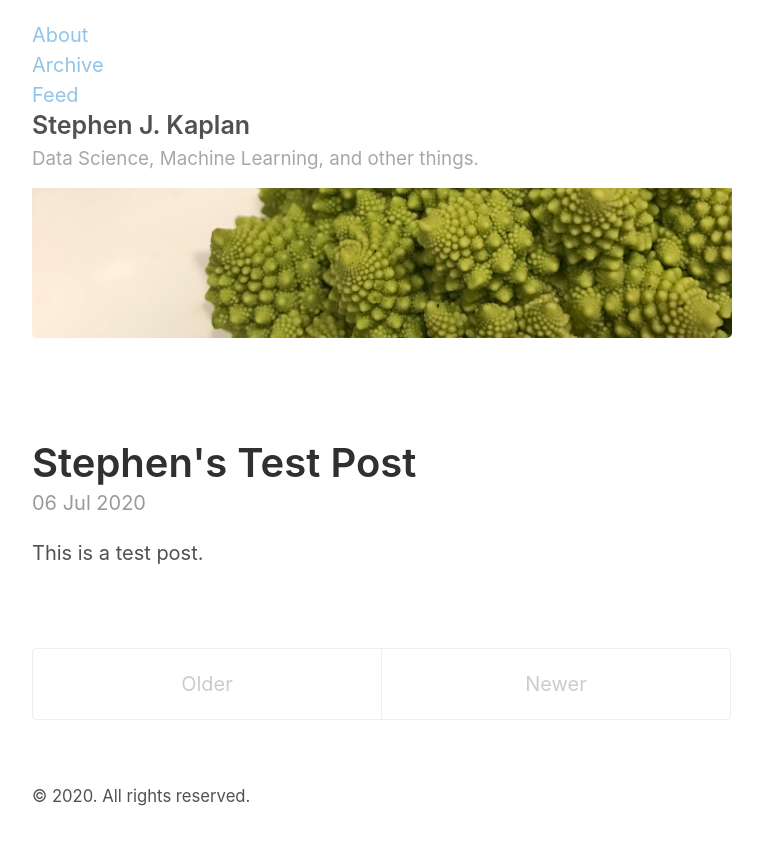
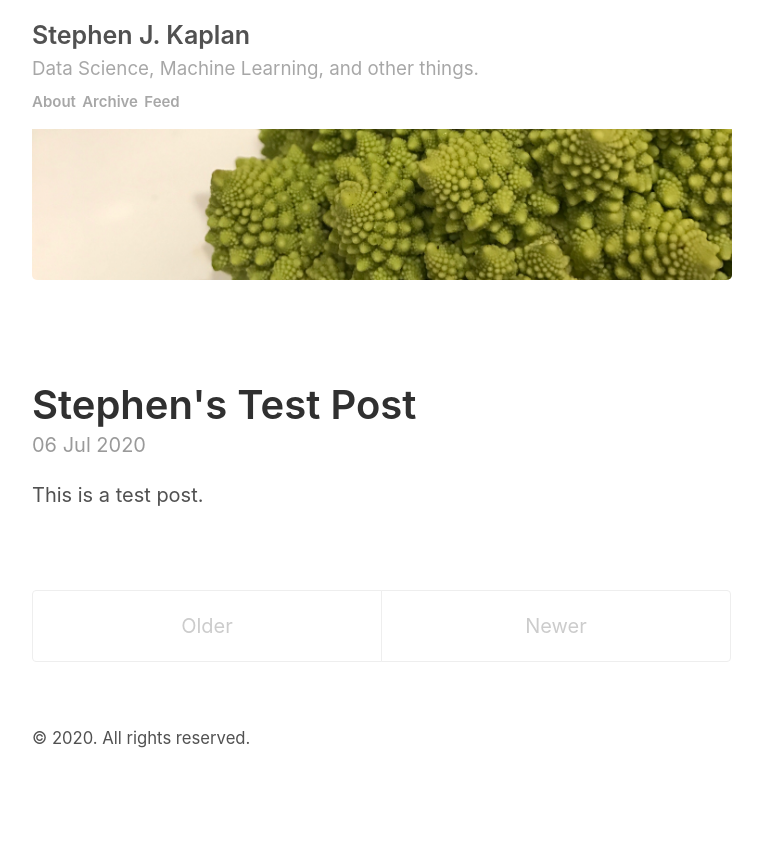
Before and after one commit to stephenjkaplan/stephenjkaplan.github.io, a Jekyll site: the page built from index.html, in a window 1280 px wide. Shown: the top 845 px of the page, without its empty margins (258-1021 px from the left). Built offline with Jekyll 4.4.1, drawn with Linux system fonts in a browser that asks for light colours; the list of posts is cut into pages by our own code.

Commit message:
header format

```diff
--- a/_layouts/default.html
+++ b/_layouts/default.html
@@ -8,12 +8,12 @@
     <div class="container content">
 
       <header class="masthead">
-        {% for page in site.pages_list %}
-        <div class="navigation"><a href="{{ page[1]  }}">{{page[0]    }}</a></div>
-        {% endfor %}
         <h3 class="masthead-title">
           <a href="{{ site.baseurl }}/" title="Home">{{ site.title }}</a><br>
           <small>{{ site.tagline }}</small><br>
+          {% for page in site.pages_list %}
+            <navigation><a href="{{ page[1]  }}">{{page[0]    }}</a></navigation>
+          {% endfor %}
         </h3>
         <img src="images/romanesco_broc.jpeg" style="padding-top: 15px"/>
       </header>
--- a/_sass/_masthead.scss
+++ b/_sass/_masthead.scss
@@ -8,10 +8,6 @@
   margin-bottom: 3rem;
 }
 
-.navigation {
-    margin-bottom: 20;
-    opacity: .5;
-}
 
 .masthead-title {
   margin-top: 0;
@@ -27,4 +23,12 @@
     font-weight: 400;
     opacity: .5;
   }
+
+  navigation {
+    margin-bottom: 20;
+    opacity: .5;
+    font-size: 60%;
+
+  }
+
 }
```
